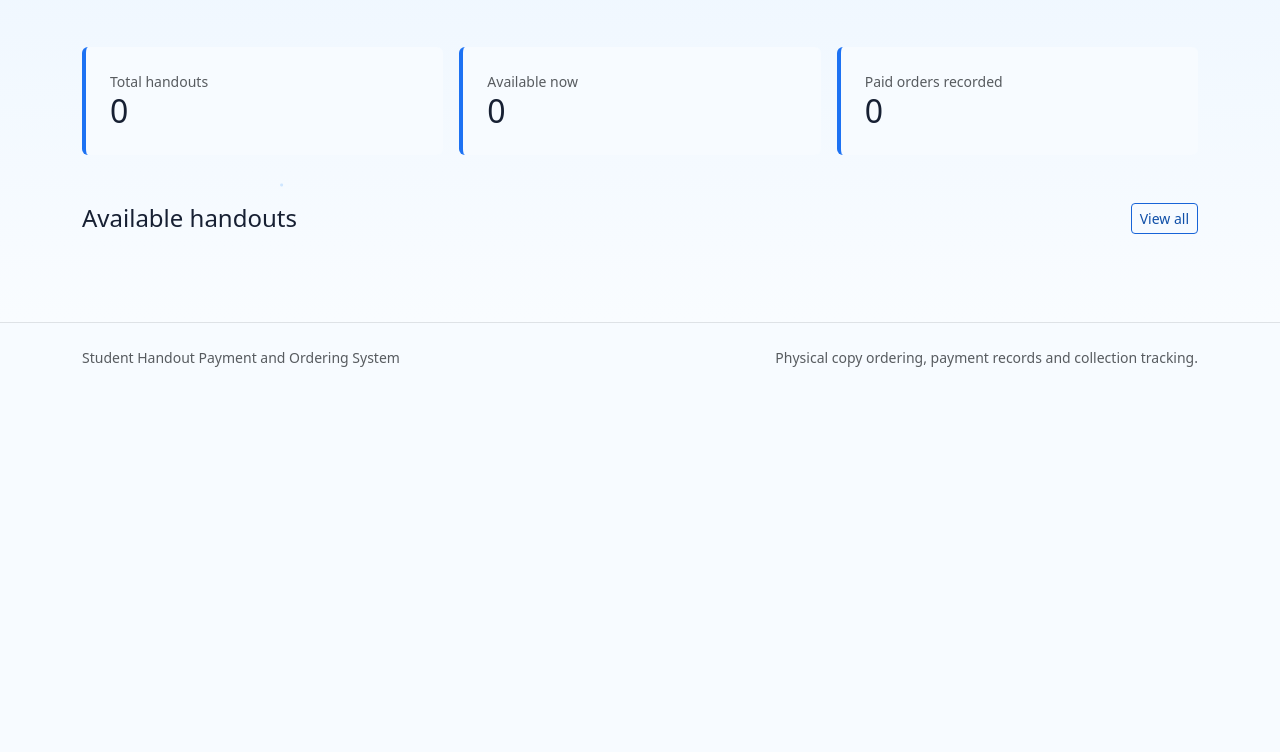
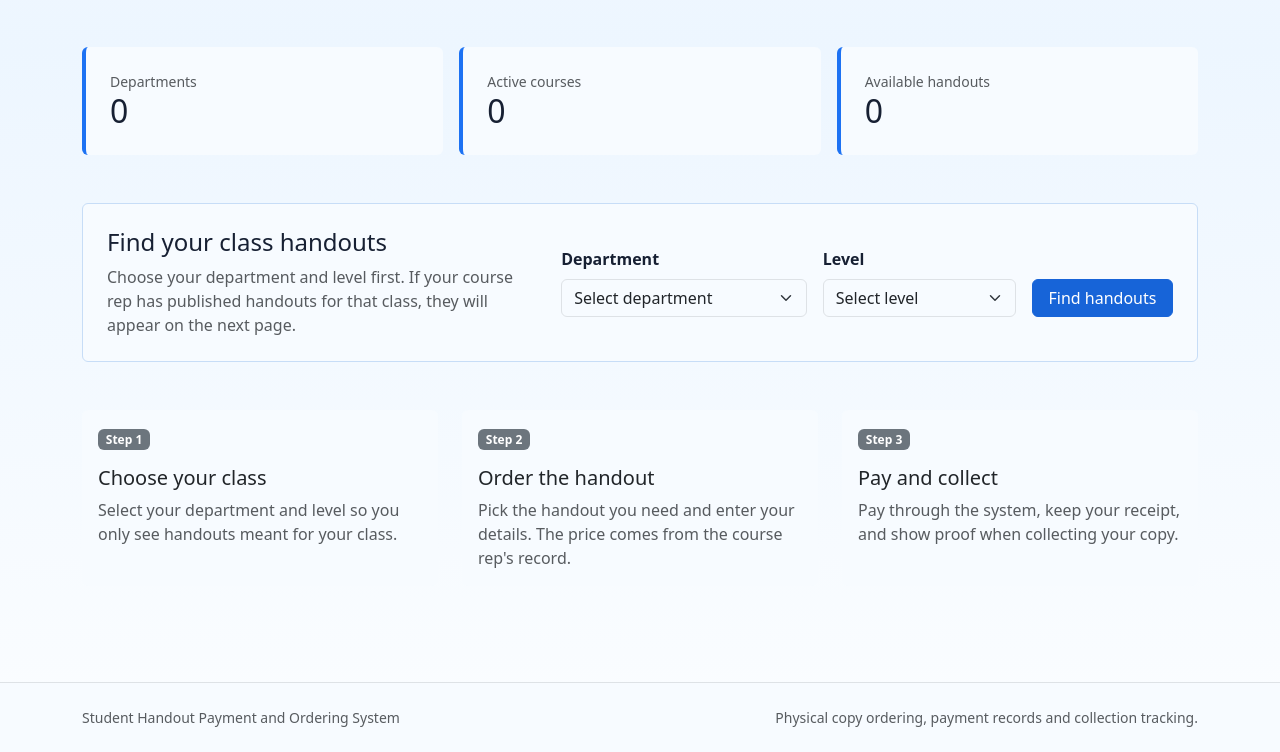
Before and after one commit to kennedyadosibe/handout_payment_system, a PHP site: page / in a window 1280 px wide. Shown: the part 549-1301 px from the top of the page. Before the commit the page ends 916 px from the top, so only its background shows below. Run offline with PHP 8.4, Linux system fonts and the light colour scheme; data that the repository does not hold is empty.

Commit message:
Add homepage class finder

```diff
--- a/index.php
+++ b/index.php
@@ -4,28 +4,21 @@ require_once __DIR__ . '/app/bootstrap.php';
 require_once __DIR__ . '/app/layout.php';
 
 $pdo = db();
-$totalHandouts = (int) $pdo->query('SELECT COUNT(*) FROM handouts')->fetchColumn();
+$departments = $pdo->query('SELECT * FROM departments WHERE status = "active" ORDER BY name')->fetchAll();
+$levels = $pdo->query('SELECT * FROM academic_levels WHERE status = "active" ORDER BY sort_order, name')->fetchAll();
+$activeDepartments = count($departments);
+$activeCourses = (int) $pdo->query('SELECT COUNT(*) FROM courses WHERE status = "active"')->fetchColumn();
 $availableHandouts = (int) $pdo->query('SELECT COUNT(*) FROM handouts WHERE status = "available"')->fetchColumn();
-$paidOrders = (int) $pdo->query('SELECT COUNT(*) FROM orders WHERE payment_status = "paid"')->fetchColumn();
-$stmt = $pdo->query('SELECT h.*, c.title AS campus_course_title, d.name AS department_name, l.name AS level_name
-    FROM handouts h
-    LEFT JOIN courses c ON c.course_id = h.course_id
-    LEFT JOIN departments d ON d.department_id = h.department_id
-    LEFT JOIN academic_levels l ON l.level_id = h.level_id
-    WHERE h.status = "available"
-    ORDER BY h.created_at DESC
-    LIMIT 3');
-$featured = $stmt->fetchAll();
 
 page_header('Home', 'home');
 ?>
 <section class="hero">
     <div class="container py-5">
         <span class="badge text-bg-light mb-3">Physical handout ordering</span>
-        <h1 class="display-5">Order course handouts, pay the correct amount, and collect your copy with proof.</h1>
-        <p class="lead mt-3">Students choose an available handout and the system calculates the price from the handout record. Course representatives manage payments, copies and collection from one dashboard.</p>
+        <h1 class="display-5">Find handouts for your class, pay the correct amount, and collect with proof.</h1>
+        <p class="lead mt-3">Start by selecting your department and level. The system only shows handouts for that class, then calculates the price from the official handout record.</p>
         <div class="d-flex gap-2 flex-wrap mt-4">
-            <a class="btn btn-light btn-lg" href="/Handout%20Payment%20System/handouts.php">Browse Handouts</a>
+            <a class="btn btn-light btn-lg" href="#class-finder">Find Class Handouts</a>
             <a class="btn btn-outline-light btn-lg" href="/Handout%20Payment%20System/receipt.php">Find Receipt</a>
         </div>
     </div>
@@ -35,50 +28,86 @@ page_header('Home', 'home');
     <div class="row g-3 mb-5">
         <div class="col-md-4">
             <div class="bg-white p-4 rounded-2 stat">
-                <div class="text-muted small">Total handouts</div>
-                <div class="h2 mb-0"><?= $totalHandouts ?></div>
+                <div class="text-muted small">Departments</div>
+                <div class="h2 mb-0"><?= $activeDepartments ?></div>
             </div>
         </div>
         <div class="col-md-4">
             <div class="bg-white p-4 rounded-2 stat">
-                <div class="text-muted small">Available now</div>
-                <div class="h2 mb-0"><?= $availableHandouts ?></div>
+                <div class="text-muted small">Active courses</div>
+                <div class="h2 mb-0"><?= $activeCourses ?></div>
             </div>
         </div>
         <div class="col-md-4">
             <div class="bg-white p-4 rounded-2 stat">
-                <div class="text-muted small">Paid orders recorded</div>
-                <div class="h2 mb-0"><?= $paidOrders ?></div>
+                <div class="text-muted small">Available handouts</div>
+                <div class="h2 mb-0"><?= $availableHandouts ?></div>
             </div>
         </div>
     </div>
 
-    <div class="d-flex justify-content-between align-items-center mb-3">
-        <h2 class="h4 mb-0">Available handouts</h2>
-        <a href="/Handout%20Payment%20System/handouts.php" class="btn btn-outline-primary btn-sm">View all</a>
-    </div>
+    <section id="class-finder" class="bg-white border rounded-2 p-4 mb-5">
+        <div class="row g-4 align-items-center">
+            <div class="col-lg-5">
+                <h2 class="h4">Find your class handouts</h2>
+                <p class="text-muted mb-0">Choose your department and level first. If your course rep has published handouts for that class, they will appear on the next page.</p>
+            </div>
+            <div class="col-lg-7">
+                <form class="row g-3 align-items-end" action="/Handout%20Payment%20System/handouts.php" method="get">
+                    <div class="col-md-5">
+                        <label class="form-label" for="home_department_id">Department</label>
+                        <select class="form-select" id="home_department_id" name="department_id" required>
+                            <option value="">Select department</option>
+                            <?php foreach ($departments as $department): ?>
+                                <option value="<?= (int) $department['department_id'] ?>"><?= h($department['name']) ?></option>
+                            <?php endforeach; ?>
+                        </select>
+                    </div>
+                    <div class="col-md-4">
+                        <label class="form-label" for="home_level_id">Level</label>
+                        <select class="form-select" id="home_level_id" name="level_id" required>
+                            <option value="">Select level</option>
+                            <?php foreach ($levels as $level): ?>
+                                <option value="<?= (int) $level['level_id'] ?>"><?= h($level['name']) ?></option>
+                            <?php endforeach; ?>
+                        </select>
+                    </div>
+                    <div class="col-md-3 d-grid">
+                        <button class="btn btn-primary" type="submit">Find handouts</button>
+                    </div>
+                </form>
+            </div>
+        </div>
+    </section>
+
     <div class="row g-4">
-        <?php foreach ($featured as $handout): ?>
-            <div class="col-md-4">
-                <div class="card handout-card border-0">
-                    <div class="card-body">
-                        <div class="d-flex justify-content-between gap-2">
-                            <span class="badge text-bg-secondary"><?= h($handout['course_code']) ?></span>
-                            <span class="price-pill"><?= money($handout['current_price']) ?></span>
-                        </div>
-                        <h3 class="h5 mt-3"><?= h($handout['title']) ?></h3>
-                        <div class="text-muted small mb-2">
-                            <?= h($handout['department_name'] ?? 'Department not set') ?> · <?= h($handout['level_name'] ?? 'Level not set') ?>
-                            <?php if (!empty($handout['campus_course_title'])): ?>
-                                <br><?= h($handout['campus_course_title']) ?>
-                            <?php endif; ?>
-                        </div>
-                        <p class="text-muted"><?= h($handout['description']) ?></p>
-                        <a class="btn btn-primary w-100" href="/Handout%20Payment%20System/order.php?handout_id=<?= (int) $handout['handout_id'] ?>">Order</a>
-                    </div>
+        <div class="col-md-4">
+            <div class="card border-0 h-100">
+                <div class="card-body">
+                    <span class="badge text-bg-secondary mb-3">Step 1</span>
+                    <h3 class="h5">Choose your class</h3>
+                    <p class="text-muted mb-0">Select your department and level so you only see handouts meant for your class.</p>
                 </div>
             </div>
-        <?php endforeach; ?>
+        </div>
+        <div class="col-md-4">
+            <div class="card border-0 h-100">
+                <div class="card-body">
+                    <span class="badge text-bg-secondary mb-3">Step 2</span>
+                    <h3 class="h5">Order the handout</h3>
+                    <p class="text-muted mb-0">Pick the handout you need and enter your details. The price comes from the course rep's record.</p>
+                </div>
+            </div>
+        </div>
+        <div class="col-md-4">
+            <div class="card border-0 h-100">
+                <div class="card-body">
+                    <span class="badge text-bg-secondary mb-3">Step 3</span>
+                    <h3 class="h5">Pay and collect</h3>
+                    <p class="text-muted mb-0">Pay through the system, keep your receipt, and show proof when collecting your copy.</p>
+                </div>
+            </div>
+        </div>
     </div>
 </main>
 <?php page_footer(); ?>
```
Also changed, not shown: docs/features/student-campus-handout-filtering.md (+4 -2 lines), progress/PROGRESS.md (+2 -0 lines).
